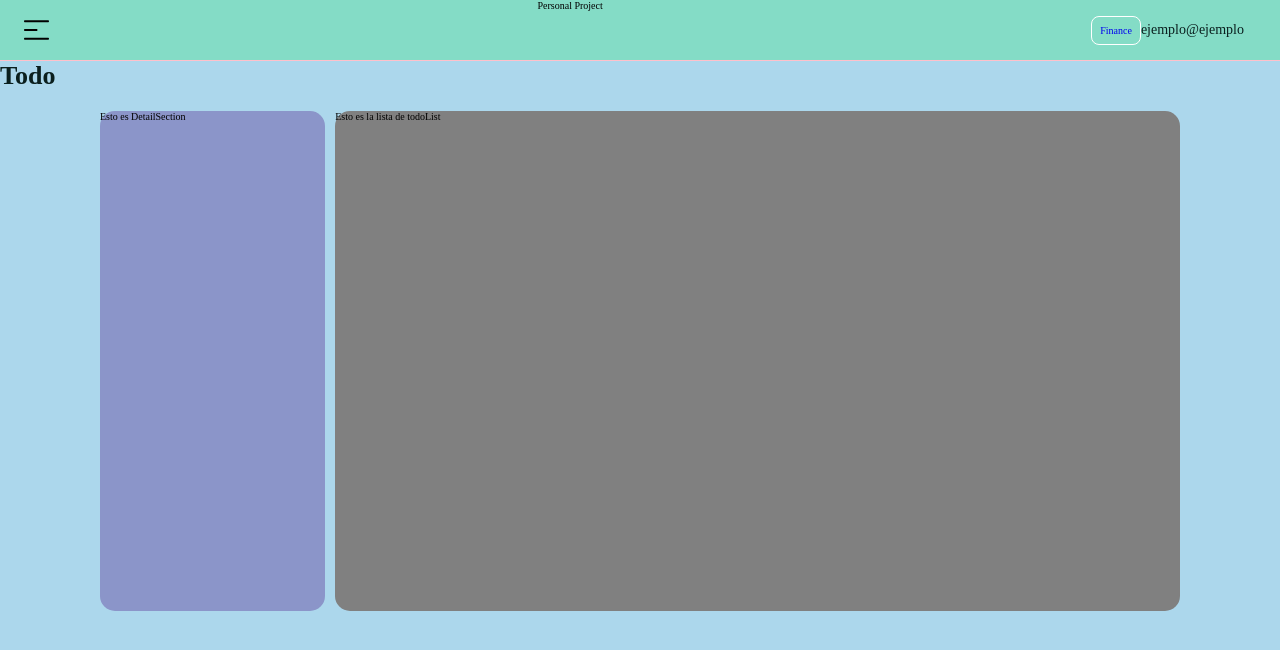
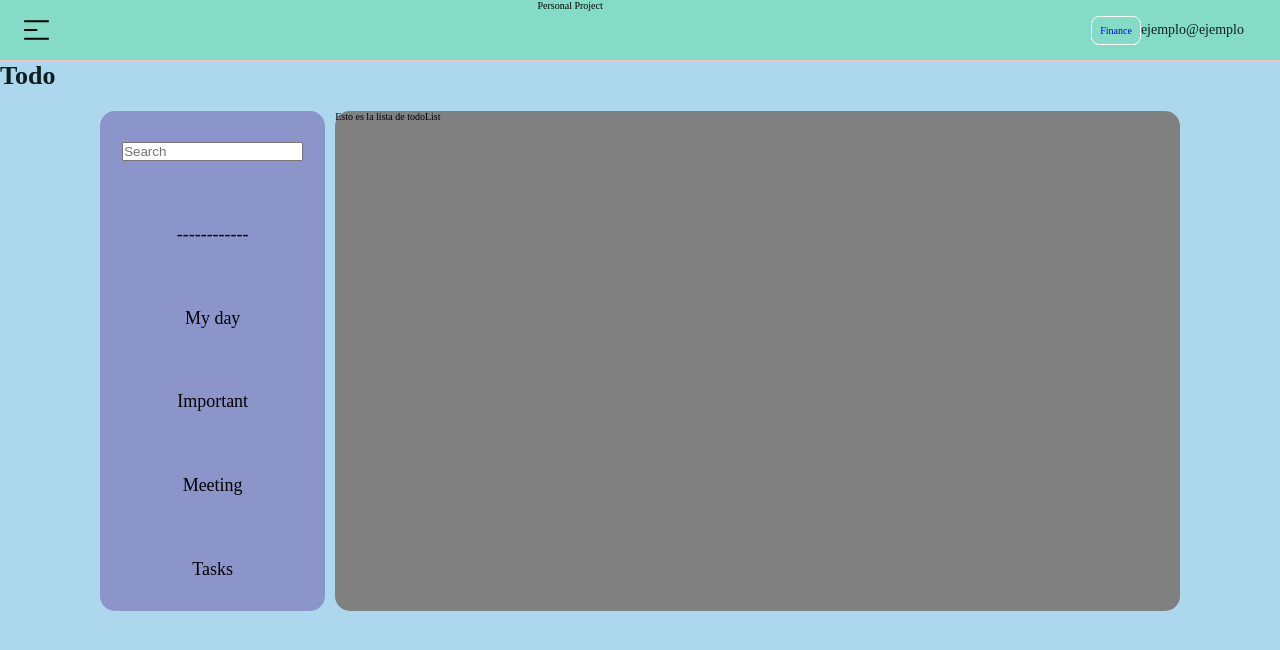
Before and after one commit to jyunakaike/PersonalProject, a React app: page /todo in a window 1280 px wide. Shown: the top 650 px of the page. Built offline with nearby package versions, Linux system fonts and the light colour scheme.

Commit message:
Todo DetailSection

```diff
--- a/src/components/todo/DetailSection.jsx
+++ b/src/components/todo/DetailSection.jsx
@@ -3,7 +3,15 @@ import React from 'react'
 export const DetailSection = () => {
     return (
         <section className='Detail-Container'>
-            Esto es DetailSection
+            <input type="text" className='Search-input' name='TodoSearchInput' placeholder='Search' ></input>
+            <div className='Divisor-Line'>------------</div>
+
+            <div>My day</div>
+            <div>Important</div>
+            <div>Meeting</div>
+
+            <div>Tasks</div>
+
         </section>
     )
 }
--- a/src/pages/ToDo.jsx
+++ b/src/pages/ToDo.jsx
@@ -10,9 +10,7 @@ const ToDo = () => {
             <h1>Todo</h1>
             <div className='Todo-Container'>
                 <DetailSection />
-
                 <TodoList />
-
             </div>
         </React.Fragment>
     )
--- a/src/styles/Todo.scss
+++ b/src/styles/Todo.scss
@@ -22,6 +22,12 @@
     background-color: var(--blueBelt);
     height: 500px;
     width: 20vw;
+    // display: flex;
+    // justify-content: center;
+    // align-items: center;
+    display: grid;
+    place-items: center;
+    font-size: var(--lg);
 
 }
 
```
